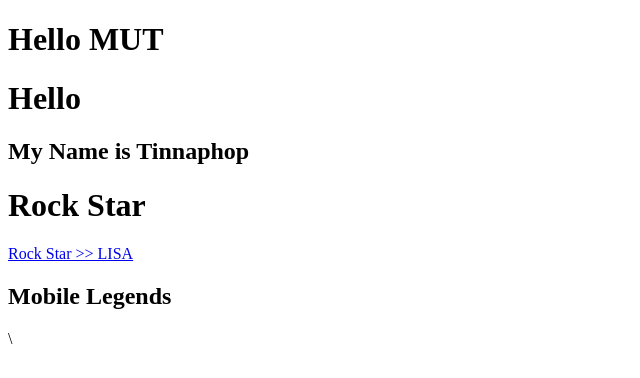
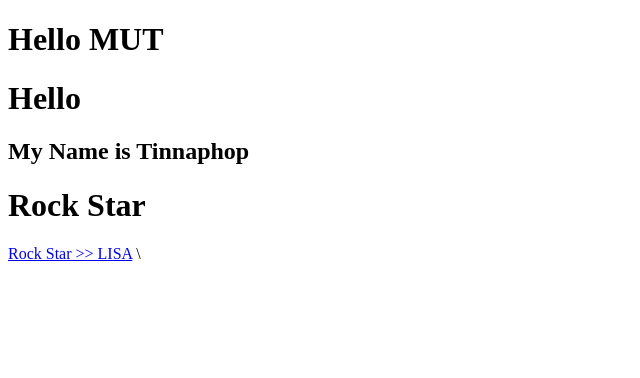
Before and after one commit to tnnsng/Lab2, a plain HTML site: page index.html in a window 1280 px wide. Shown: the whole page, without its empty margins (0-640 px from the left). Drawn offline with Linux system fonts and the light colour scheme.

Commit message:
Update index.html

```diff
--- a/index.html
+++ b/index.html
@@ -8,7 +8,5 @@
 
         <h1>Rock Star</h1>
         <a href="https://www.youtube.com/watch?v=hbcGx4MGUMg">Rock Star >> LISA</a>
-        <h2>Mobile Legends</h2>
-
     </body>
 </html>\
```
